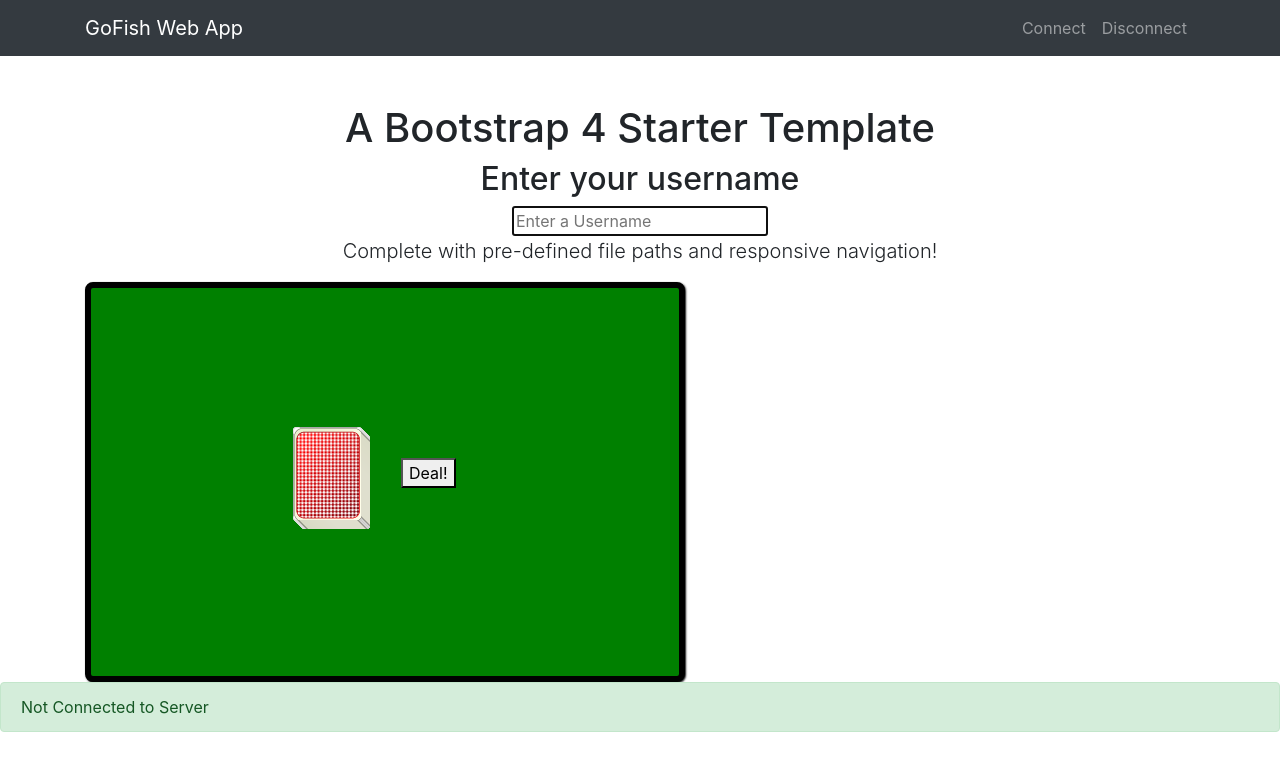
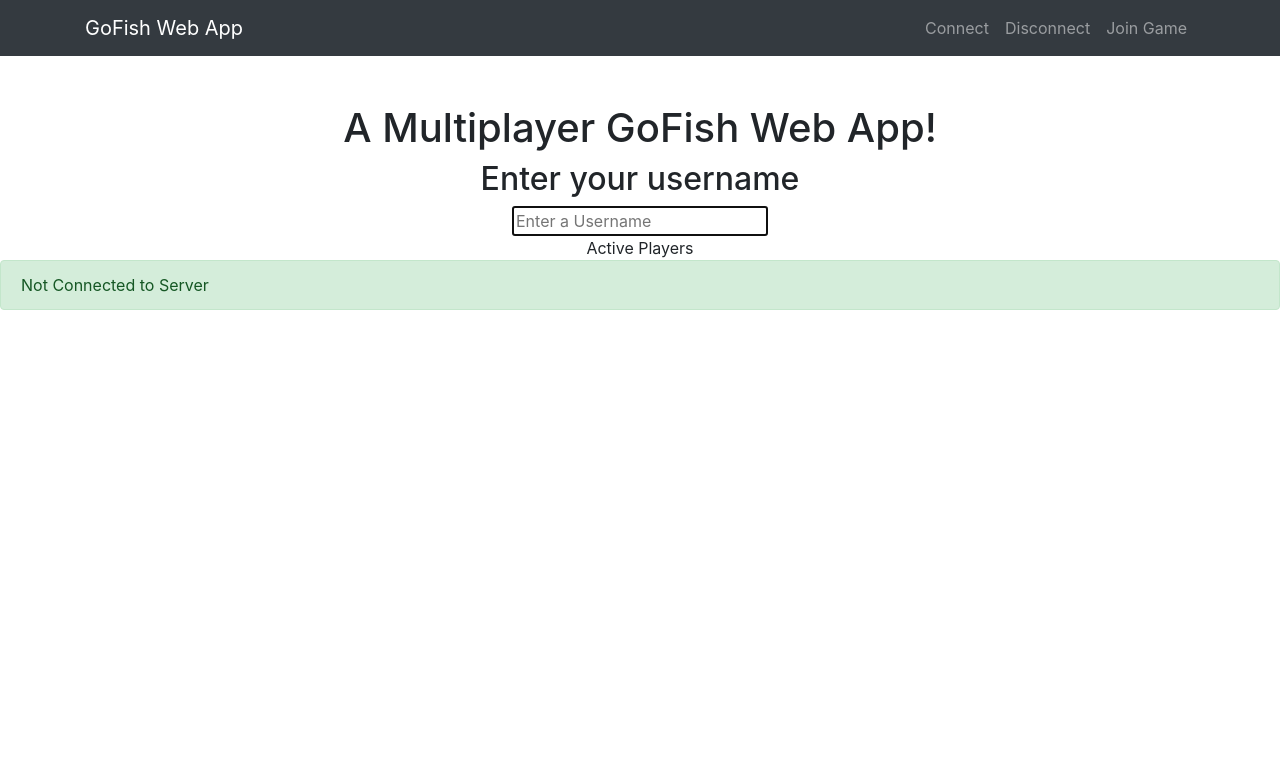
Before and after one commit to r3xd3l0r14n/capstone, a Flask app: page / in a window 1280 px wide. Shown: the top 771 px of the page. Run offline with Flask 2, Linux system fonts and the light colour scheme; some libraries are stand-ins or nearby versions.

Commit message:
Added an active Players function and messageHandler javascript to handle incoming json messages

```diff
--- a/app.py
+++ b/app.py
@@ -22,9 +22,18 @@ def index():
 @app.route('/_add_user', methods=['POST'])
 def add_user():
     uN = request.form['username'];
-    lark.new_player(uN)
-    return json.dumps({'userName' : uN})
+    return lark.new_player(uN)
 
+@app.route('/joined', methods=['POST','GET'])
+def join():
+    plys = lark.players
+    pLen = len(plys)
+    ply = plys[pLen]
+    return lark.join(ply)
+
+@app.route('/disconnect', methods=['POST'])
+def disconnect():
+    return json.dump('disconnect')
 
 if __name__ == "__main__":
     app.run(host='0.0.0.0')
--- a/static/css/simple-sidebar.css
+++ b/static/css/simple-sidebar.css
@@ -23,6 +23,7 @@ img.preload{
     height: 400px;
     width: 600px;
     position: center;
+    margin: auto;
     border:solid 6px black;
     -webkit-border-radius: 8px;
     -moz-border-radius: 8px;
@@ -34,7 +35,11 @@ img.preload{
 	left:310px;
 	top:170px;
 }
-
+#active-players{
+    width: 13em;
+    display: inline-block;
+    vertical-align: top;
+}
 #wrapper {
   padding-left: 0;
   -webkit-transition: all 0.5s ease;
--- /dev/null
+++ b/static/vendor/messageHandler.js
@@ -0,0 +1,37 @@
+    function messageHandler(e){
+        json = JSON.parse(e);
+        if (!(json[0] instanceof Array))
+            json = [json];
+
+        for(var i =0; i < json.length; i++){
+            var args = json[i];
+            var cmd = json[i][0]
+            switch(cmd){
+                case("handshake"):
+                    $("#connect").addClass("active")
+                    $("#result").text("Connected User: " + args[1]);
+                    $("#card-table").show()
+                    playerID = args[2];
+                    break
+                case("p_joined"):
+                    var id = args[1];
+                    var name = args[2];
+                    addPlayer(id, name);
+
+                    if(id == playerID){
+                        $("a#join").css("visibility", "hidden")
+                    }
+                    break;
+                case("disconnect"):
+                    $("#connect").classList.remove("active")
+                    $("#result").text("Disconnected")
+                    $("#card-table").hide()
+                    break;
+            }
+        }
+    }
+
+    function addPlayer(id, name){
+        $("#active-players").append('<div id="player' + id +'">'
+                                    + '<div class="name">'+name+'</div>');
+    }
--- a/templates/index.html
+++ b/templates/index.html
@@ -12,6 +12,7 @@
 
     <!-- Bootstrap core CSS -->
     <script src="static/vendor/jquery/jquery.min.js"></script>
+    <script src="static/vendor/messageHandler.js"></script>
     <link href="static/vendor/bootstrap/css/bootstrap.min.css" rel="stylesheet">
     <link href="static/css/simple-sidebar.css" rel="stylesheet">
     <script type=text/javascript>
@@ -20,6 +21,7 @@
     <!-- Custom Script to pull in information from the textbox -->
       <script type="text/javascript">
             $(function () {
+                $("#card-table").hide()
                 $("a#connect").click(function () {
                     var userN = $('userName').val();
                     $.ajax({
@@ -27,14 +29,25 @@
                         data: $('form').serialize(),
                         type: 'POST',
                         success: function(response){
-                            uN = JSON.stringify(response);
-                            $('#result').text("Connected user:" + uN);
+                            messageHandler(response)
                         },
                         error: function(error){
                             console.log(error);
                         }
                     });
                 });
+                $("a#join").click(function () {
+                    $.ajax({
+                        url: '/joined',
+                        type: 'GET',
+                        success: function(response){
+                            messageHandler(response)
+                        },
+                        error: function(e){
+                            console.log(e)
+                        }
+                    })
+                })
                 $("a#disconnect").click(function () {
                     $('#result').text("Disconnected from Server... (Not really)")
                 });
@@ -60,6 +73,9 @@
             <li class="nav-item">
               <a class="nav-link" href="#" id="disconnect">Disconnect</a>
             </li>
+            <li class="nav-item">
+                <a class="nav-link" href="#" id="join">Join Game</a>
+            </li>
           </ul>
         </div>
       </div>
@@ -69,14 +85,15 @@
     <div class="container">
       <div class="row">
         <div class="col-lg-12 text-center">
-          <h1 class="mt-5">A Bootstrap 4 Starter Template</h1>
+          <h1 class="mt-5">A Multiplayer GoFish Web App!</h1>
             <form class="form-signin" action="/_add_user" method="post">
              <h2 class="form-signin-heading">Enter your username </h2>
              <input type="text" name="username" placeholder="Enter a Username" required autofocus>
             </form>
-          <p class="lead">Complete with pre-defined file paths and responsive navigation!</p>
+            <div id="active-players">Active Players</div>
             <div id="card-table">
                 <button id="deal">Deal!</button>
+
             </div>
         </div>
       </div>
```
Also changed, not shown: game.py (+7 -17 lines).
